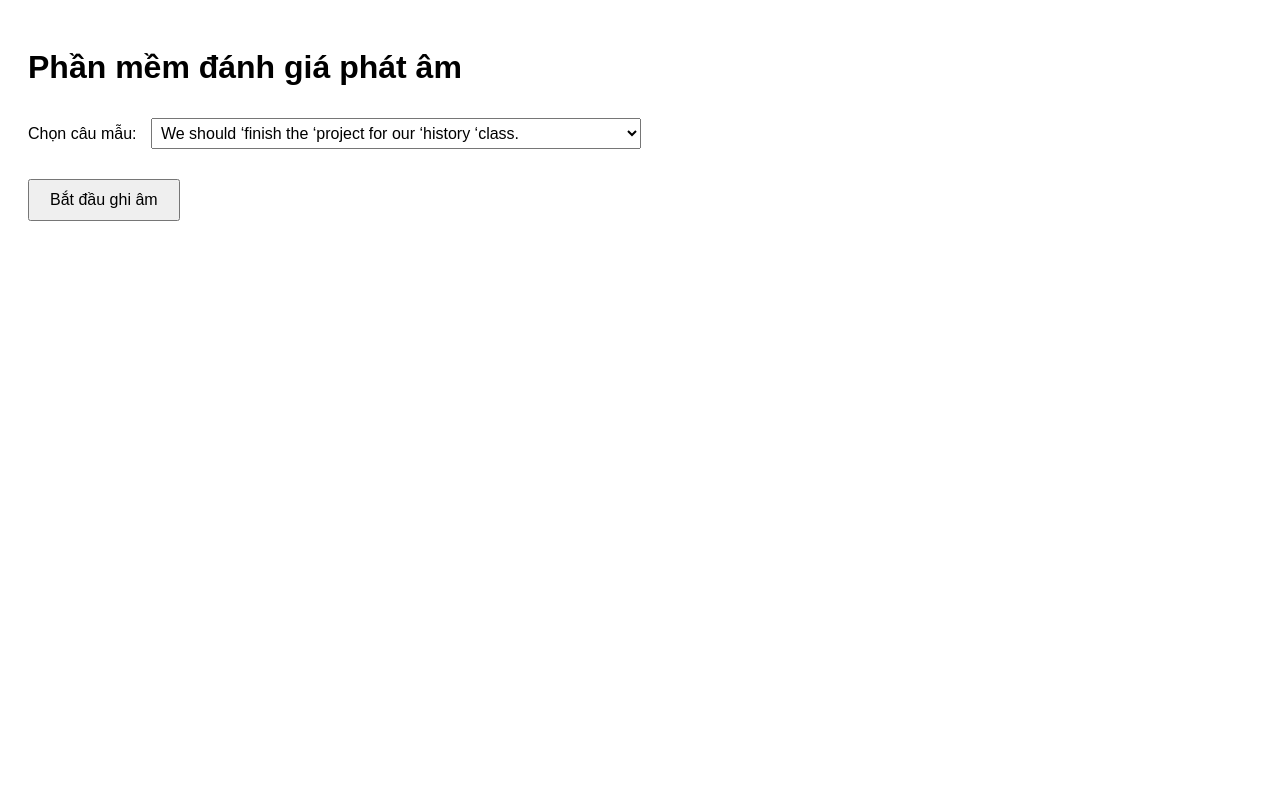
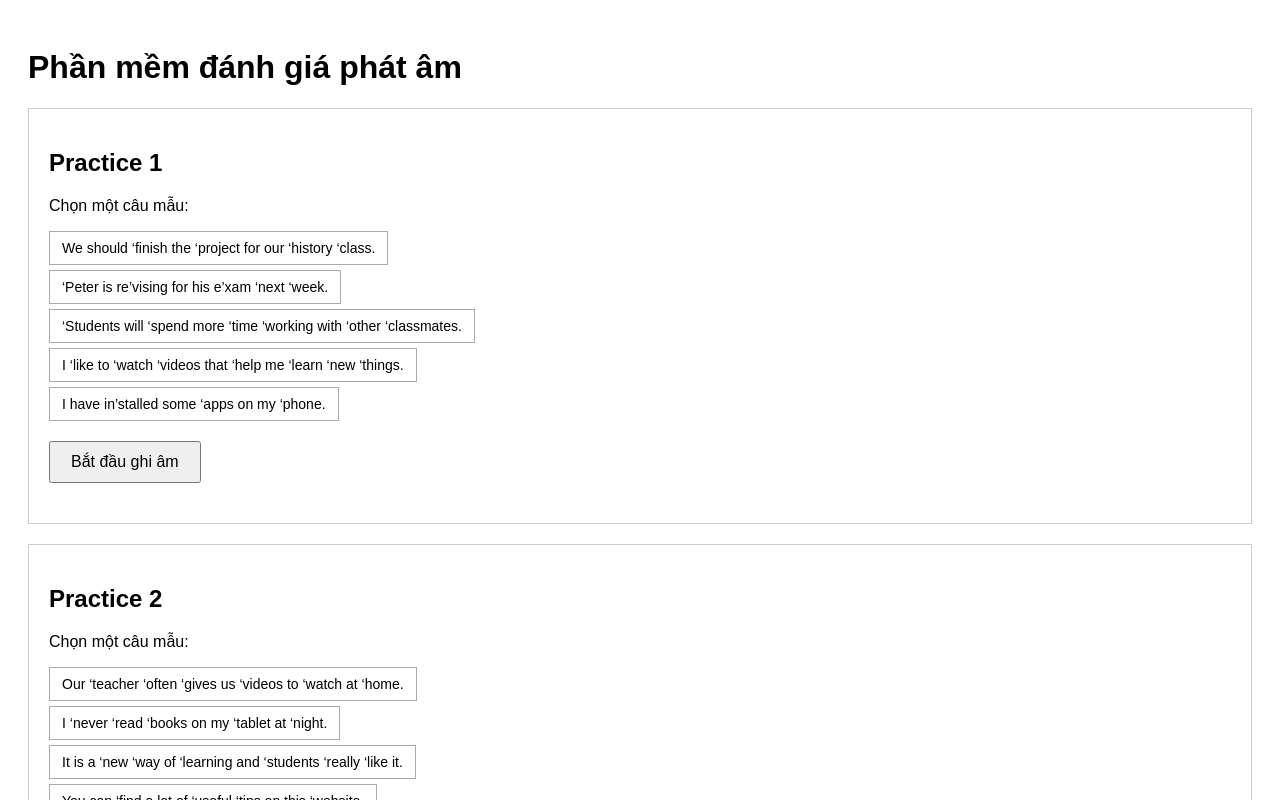
Before and after one commit to kavirlltran/Speechace-learning, a Next.js app: page / in a window 1280 px wide. Shown: the top 800 px of the page. Built offline with nearby package versions, Linux system fonts and the light colour scheme.

Commit message:
Update index.js

```diff
--- a/pages/index.js
+++ b/pages/index.js
@@ -1,7 +1,7 @@
 // pages/index.js
 import React, { useState, useRef } from 'react';
 
-const sentences = [
+const practice1Sentences = [
   "We should ‘finish the ‘project for our ‘history ‘class.",
   "‘Peter is re’vising for his e’xam ‘next ‘week.",
   "‘Students will ‘spend more ‘time ‘working with ‘other ‘classmates.",
@@ -9,19 +9,30 @@ const sentences = [
   "I have in’stalled some ‘apps on my ‘phone."
 ];
 
-export default function Home() {
+const practice2Sentences = [
+  "Our ‘teacher ‘often ‘gives us ‘videos to ‘watch at ‘home.",
+  "I ‘never ‘read ‘books on my ‘tablet at ‘night.",
+  "It is a ‘new ‘way of ‘learning and ‘students ‘really ‘like it.",
+  "You can ‘find a lot of ‘useful ‘tips on this ‘website.",
+  "They should ‘make an ‘outline for their ‘presentation."
+];
+
+function PracticeBlock({ title, sentences }) {
+  const [selectedSentence, setSelectedSentence] = useState(null);
   const [recording, setRecording] = useState(false);
   const [audioURL, setAudioURL] = useState(null);
   const [results, setResults] = useState(null);
-  const [selectedSentence, setSelectedSentence] = useState(sentences[0]);
   const [error, setError] = useState(null);
   const mediaRecorderRef = useRef(null);
   const audioChunksRef = useRef([]);
 
-  // Bắt đầu ghi âm bằng API MediaRecorder
   const startRecording = async () => {
     setResults(null);
     setError(null);
+    if (!selectedSentence) {
+      alert("Vui lòng chọn một câu trước khi ghi âm!");
+      return;
+    }
     try {
       const stream = await navigator.mediaDevices.getUserMedia({ audio: true });
       mediaRecorderRef.current = new MediaRecorder(stream);
@@ -40,19 +51,18 @@ export default function Home() {
     }
   };
 
-  // Dừng ghi âm
   const stopRecording = () => {
-    mediaRecorderRef.current.stop();
-    setRecording(false);
+    if (mediaRecorderRef.current) {
+      mediaRecorderRef.current.stop();
+      setRecording(false);
+    }
   };
 
-  // Xử lý khi ghi âm dừng
   const handleStop = async () => {
     const audioBlob = new Blob(audioChunksRef.current, { type: 'audio/webm' });
     const url = URL.createObjectURL(audioBlob);
     setAudioURL(url);
 
-    // Chuyển Blob thành chuỗi Base64
     const reader = new FileReader();
     reader.readAsDataURL(audioBlob);
     reader.onloadend = async () => {
@@ -75,7 +85,6 @@ export default function Home() {
     };
   };
 
-  // Tải kết quả đánh giá về file TXT
   const downloadResult = () => {
     let txtContent = "Kết quả đánh giá phát âm:\n\n";
     if (results) {
@@ -96,20 +105,34 @@ export default function Home() {
   };
 
   return (
-    <div style={{ padding: '20px', fontFamily: 'sans-serif' }}>
-      <h1>Phần mềm đánh giá phát âm</h1>
+    <div style={{ border: '1px solid #ccc', padding: '20px', marginBottom: '20px' }}>
+      <h2>{title}</h2>
       <div>
-        <label>Chọn câu mẫu: </label>
-        <select
-          value={selectedSentence}
-          onChange={e => setSelectedSentence(e.target.value)}
-          style={{ fontSize: '16px', padding: '5px', margin: '10px' }}
-        >
+        <p>Chọn một câu mẫu:</p>
+        <ul style={{ listStyleType: 'none', paddingLeft: 0 }}>
           {sentences.map((s, idx) => (
-            <option key={idx} value={s}>{s}</option>
+            <li key={idx} style={{ margin: '5px 0' }}>
+              <button
+                onClick={() => setSelectedSentence(s)}
+                style={{
+                  padding: '8px 12px',
+                  fontSize: '14px',
+                  backgroundColor: selectedSentence === s ? '#ddd' : '#fff',
+                  border: '1px solid #aaa',
+                  cursor: 'pointer'
+                }}
+              >
+                {s}
+              </button>
+            </li>
           ))}
-        </select>
+        </ul>
       </div>
+      {selectedSentence && (
+        <div style={{ marginTop: '10px' }}>
+          <p><strong>Câu đã chọn:</strong> {selectedSentence}</p>
+        </div>
+      )}
       <div style={{ margin: '20px 0' }}>
         {recording ? (
           <button onClick={stopRecording} style={{ padding: '10px 20px', fontSize: '16px' }}>
@@ -130,9 +153,9 @@ export default function Home() {
       )}
       {results && (
         <div style={{ marginTop: '20px' }}>
-          <h2>Kết quả đánh giá</h2>
+          <h3>Kết quả đánh giá</h3>
           <div>
-            <h3>Từ thường</h3>
+            <h4>Từ thường</h4>
             <ul>
               {results.normalWords.map((item, idx) => (
                 <li key={idx}>
@@ -142,7 +165,7 @@ export default function Home() {
             </ul>
           </div>
           <div>
-            <h3>Từ trọng âm</h3>
+            <h4>Từ trọng âm</h4>
             <ul>
               {results.stressedWords.map((item, idx) => (
                 <li key={idx}>
@@ -159,3 +182,13 @@ export default function Home() {
     </div>
   );
 }
+
+export default function Home() {
+  return (
+    <div style={{ padding: '20px', fontFamily: 'sans-serif' }}>
+      <h1>Phần mềm đánh giá phát âm</h1>
+      <PracticeBlock title="Practice 1" sentences={practice1Sentences} />
+      <PracticeBlock title="Practice 2" sentences={practice2Sentences} />
+    </div>
+  );
+}
```
